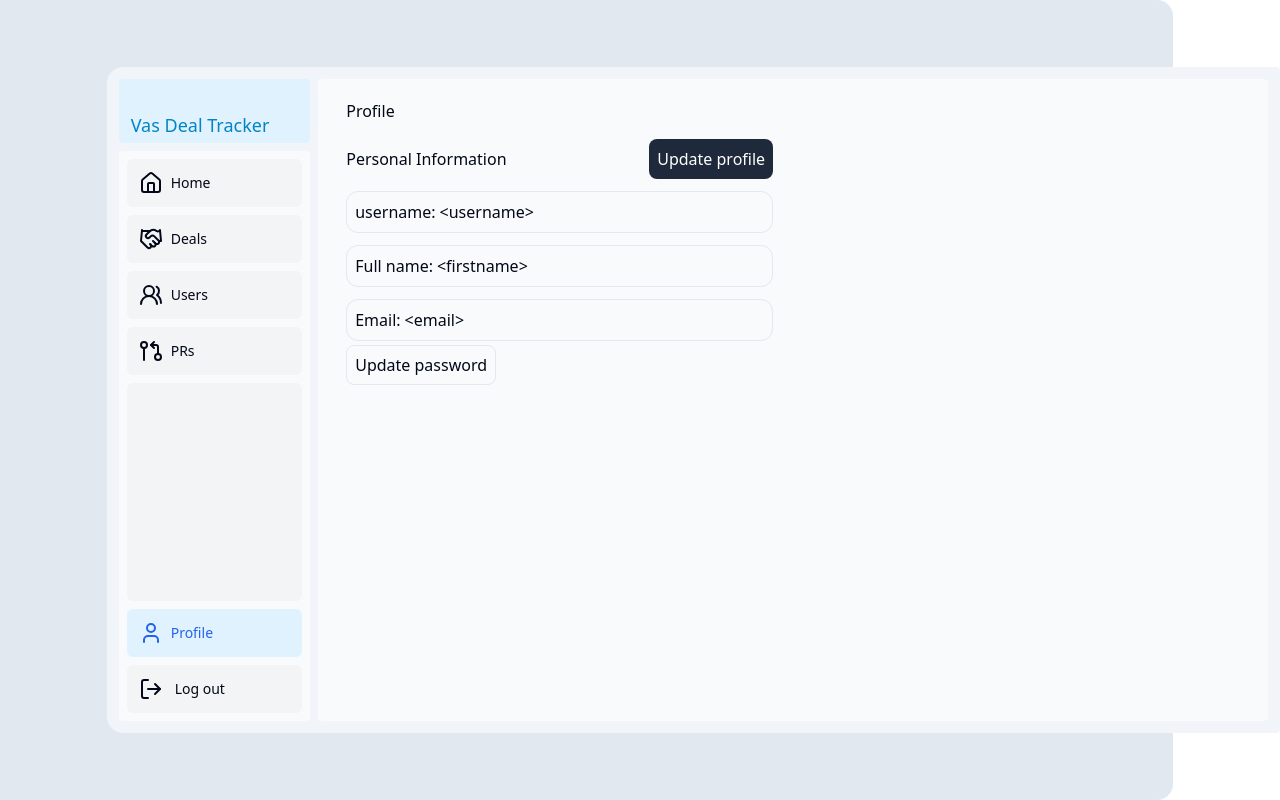
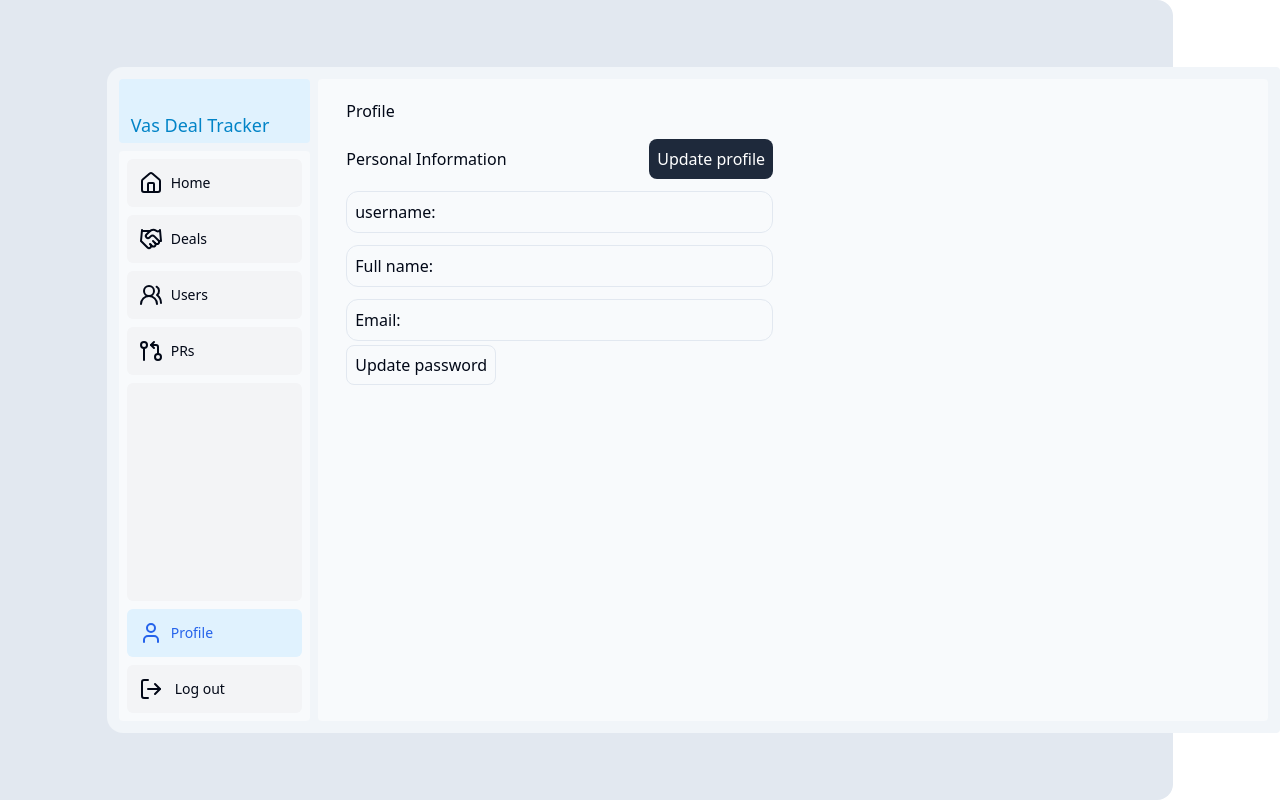
Before and after one commit to ekefan/pre-sales-deal-tracker, a Next.js app in the folder frontend/: page /dashboard/profile in a window 1280 px wide. Built offline with nearby package versions, Linux system fonts and the light colour scheme.

Commit message:
Create profile section and make it client side

```diff
--- a/frontend/app/dashboard/profile/page.tsx
+++ b/frontend/app/dashboard/profile/page.tsx
@@ -1,29 +1,9 @@
-import Link from "next/link";
+import { ProfileSection } from "@/components/profile/profileSection";
 export default async function Page() {
   return (
     <div className="flex text-sm md:text-base flex-col p-2 h-full w-full sm:w-5/6 md:w-10/12 lg:w-8/12 xl:w-6/12 relative">
       <div className="p-3">Profile</div>
-      <div className="px-3 py-1 flex flex-col gap-3 w-full">
-        <div className="flex justify-between items-center">
-          <p className="font-medium">Personal Information</p>
-          <Link href="/dashboard/profile/update" className="rounded-lg items-center bg-slate-800 hover:bg-sky-200 hover:text-slate-900 text-white p-2">Update profile</Link>
-        </div>
-        <div className="flex border rounded-xl p-2 gap-1">
-          <p>username:</p>
-          <p>{"<username>"}</p>
-        </div>
-        <div className="flex border rounded-xl p-2 gap-1">
-          <p>Full name:</p>
-          <p>{"<firstname>"}</p>
-        </div>
-        <div className="flex border gap-1 rounded-xl p-2">
-          <p>Email:</p>
-          <p>{"<email>"}</p>
-        </div>
-        <div>
-          <Link href="/dashboard/profile/password" className="rounded-lg border p-2 font-medium hover:bg-green-100 hover:text-green-400">Update password</Link>
-        </div>
-      </div>
+      <ProfileSection/>
     </div>
   );
 }
--- /dev/null
+++ b/frontend/components/profile/profileSection.tsx
@@ -0,0 +1,41 @@
+"use client"
+import Link from "next/link";
+import { useUser } from "@/context/userContext";
+
+
+export function ProfileSection() {
+    const {usr} = useUser()
+  return (
+    <section className="px-3 py-1 flex flex-col gap-3 w-full">
+      <div className="flex justify-between items-center">
+        <p className="font-medium">Personal Information</p>
+        <Link
+          href={`/dashboard/profile/update?user_id=${usr?.user.user_id}/`}
+          className="rounded-lg items-center bg-slate-800 hover:bg-sky-200 hover:text-slate-900 text-white p-2"
+        >
+          Update profile
+        </Link>
+      </div>
+      <div className="flex border rounded-xl p-2 gap-1">
+        <p>username:</p>
+        <p>{usr?.user?.username}</p>
+      </div>
+      <div className="flex border rounded-xl p-2 gap-1">
+        <p>Full name:</p>
+        <p>{usr?.user?.fullname}</p>
+      </div>
+      <div className="flex border gap-1 rounded-xl p-2">
+        <p>Email:</p>
+        <p>{usr?.user?.email}</p>
+      </div>
+      <div>
+        <Link
+          href={`/dashboard/profile/password?user_id=${usr?.user.user_id}`}
+          className="rounded-lg border p-2 font-medium hover:bg-green-100 hover:text-green-400"
+        >
+          Update password
+        </Link>
+      </div>
+    </section>
+  );
+}
```
